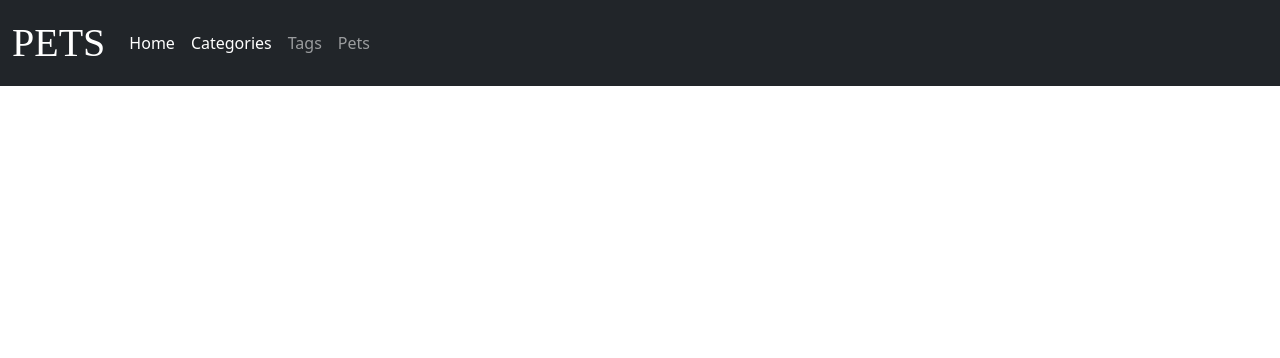
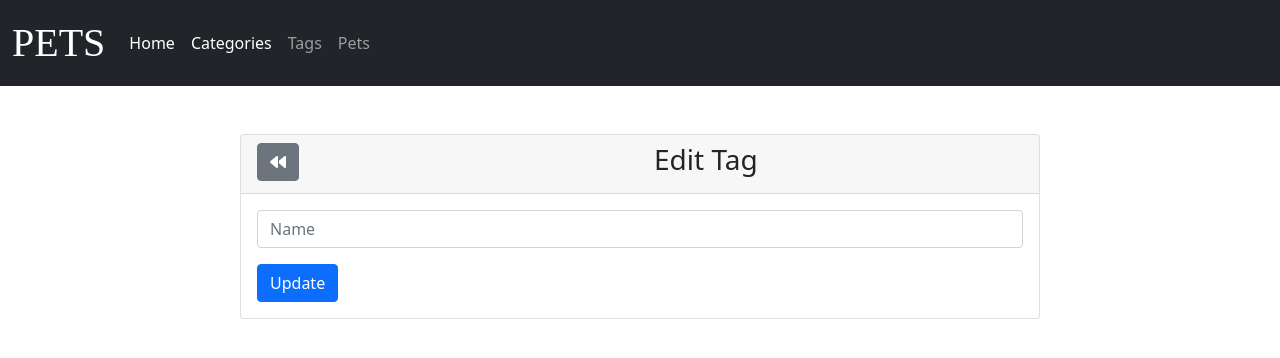
Before and after one commit to Diego-18/pets, a React (Vite) app: page /tag/1 in a window 1280 px wide. Shown: the top 358 px of the page. Built offline with nearby package versions, Linux system fonts and the light colour scheme; no server answers; a web font is replaced by a local one.

Commit message:
📦 NEW: add tag component
** Add Categories component
    - Form (Create and Edit)
    - List (Show)
** Add Style for component

```diff
--- a/src/App.jsx
+++ b/src/App.jsx
@@ -5,6 +5,8 @@ import Home from './components/Home/Home.jsx'
 
 import Categories from './components/Categories/Categories.jsx'
 import FormCategories from './components/Categories/FormCategories.jsx'
+import Tags from './components/Tags/Tags.jsx'
+import FormTags from './components/Tags/FormTags.jsx'
 
 import './App.css'
 
@@ -19,6 +21,10 @@ function App() {
           <Route exact path="/category" element={<FormCategories opc="add" />} />
           <Route exact path="/category/:id" element={<FormCategories opc="edit"/>} />
 
+          <Route exact path="/tags" element={<Tags />} />
+          <Route exact path="/tag" element={<FormTags opc="add" />} />
+          <Route exact path="/tag/:id" element={<FormTags opc="edit"/>} />
+
         </Routes>
       </BrowserRouter>
     </div>
--- /dev/null
+++ b/src/components/Tags/FormTags.jsx
@@ -0,0 +1,103 @@
+import axios from "axios";
+import React, { useState, useEffect } from "react";
+import { useNavigate, useParams } from "react-router-dom";
+import Title from "../Title/Title";
+
+const endpoint = 'http://localhost:8000/api/tag/'
+
+export default function FormTags(props){
+    const [name, setName] = useState("")
+    const navigate = useNavigate()
+    const { id } = useParams()
+
+    const updateTag = async (e) => {
+        e.preventDefault()
+        await axios.put(`${endpoint}${id}`, {
+            name: name
+        });
+        navigate('/tags')
+    }
+
+    const addTag = async (e) => {
+        e.preventDefault()
+        await axios.post(endpoint, { name: name })
+        navigate('/tags')
+    }
+
+    const Back = () => {
+        navigate('/tags')
+    }
+
+    if (props.opc === 'edit') {
+        useEffect(() => {
+            const getTagById = async () => {
+                const response = await axios.get(`${endpoint}${id}`);
+                setName(response.data.data[0].name)
+            }
+            getTagById()
+        }, [])
+    }
+
+    return(
+        <div className='container'>
+            <div className="cstm-card card mt-5 mb-5">
+                <div className="card-header">
+                    <div className="row">
+                        <div className="col-md-2">
+                            <button onClick={Back} className="btn btn-secondary">
+                                <i class="fa-solid fa-backward"></i>
+                            </button>
+                        </div>
+
+                        <div className="col-md-10">
+                            {props.opc === 'edit' ? (
+                                <Title title="Edit Tag" size="h3"/>
+                            ) : (
+                                <Title title="New Tag" size="h3"/>
+
+                            )}
+                        </div>
+                    </div>
+
+                </div>
+                <div className="card-body">
+                {props.opc === 'edit' ? (
+                    <form onSubmit={updateTag}>
+                        <div className="row">
+                            <div className='col-12'>
+                                <div className='mb-3'>
+                                    <input
+                                        value={name}
+                                        onChange={(e) => setName(e.target.value)}
+                                        type='text'
+                                        className='form-control'
+                                        placeholder='Name'
+                                    />
+                                </div>
+                            </div>
+                        </div>
+                        <button type='submit' className='btn btn-primary'>Update</button>
+                    </form>
+                ) : (
+                    <form onSubmit={addTag}>
+                        <div className="row">
+                            <div className='col-12'>
+                                <div className='mb-3'>
+                                    <input
+                                        value={name}
+                                        onChange={(e) => setName(e.target.value)}
+                                        type='text'
+                                        className='form-control'
+                                        placeholder='Name'
+                                    />
+                                </div>
+                            </div>
+                        </div>
+                        <button type='submit' className='btn btn-primary'>Save</button>
+                    </form>
+                )}
+                </div>
+            </div>
+        </div>
+    )
+}
--- /dev/null
+++ b/src/components/Tags/ListTags.jsx
@@ -0,0 +1,68 @@
+import { useEffect, useState } from "react";
+import axios from "axios";
+import { Link } from "react-router-dom";
+
+const endpoint = "http://localhost:8000/api";
+
+export default function ListTags(props) {
+	const [tags, setTags] = useState([]);
+
+    useEffect(() => {
+		getAllTags();
+	}, []);
+
+	const getAllTags = async () => {
+		const response = await axios.get(`${endpoint}/tags`);
+		setTags(response.data.data);
+	};
+
+	const deleteTag = async id => {
+		await axios.delete(`${endpoint}/tag/${id}`);
+		getAllTags();
+	};
+
+	return (
+		<div className="container text-center">
+			<div className="btn-new">
+				<Link to="/tag" className="btn btn-success mt-3 mb-3">
+					<i className="fa fa-plus" aria-hidden="true" />
+				</Link>
+			</div>
+			<table className="table table-striped caption-top align-middle">
+                <caption>List of {props.component}</caption>
+				<thead className="bg-primary text-white">
+					<tr>
+						<th>#</th>
+						<th>Name</th>
+						<th>Operations</th>
+					</tr>
+				</thead>
+				<tbody>
+					{tags.map(tag => (
+						<tr key={tag.id}>
+							<td> {tag.id} </td>
+							<td> {tag.name} </td>
+							<td>
+								<Link
+									to={`/tag/${tag.id}`}
+									className="btn btn-warning m-3"
+								>
+									<i className="fa-solid fa-file-pen" />
+								</Link>
+								<button
+									onClick={() => deleteTag(tag.id)}
+									className="btn btn-danger"
+								>
+									<i
+										className="fa fa-trash"
+										aria-hidden="true"
+									/>
+								</button>
+							</td>
+						</tr>
+					))}
+				</tbody>
+			</table>
+		</div>
+	);
+}
--- /dev/null
+++ b/src/components/Tags/Tags.css
@@ -0,0 +1,12 @@
+.btn-new {
+    float: right;
+}
+
+.card-label {
+    text-align: center;
+}
+
+.cstm-card {
+    width: 50rem;
+    margin: 0 auto;
+}
--- /dev/null
+++ b/src/components/Tags/Tags.jsx
@@ -0,0 +1,23 @@
+import Title from '../Title/Title';
+import ListTags from './ListTags';
+import './Tags.css';
+
+export default function Tags() {
+
+    const component = "Tags";
+
+    return (
+        <section className="categories mt-5">
+            <div className="container" >
+                <div className="card">
+                    <div className="card-header">
+                        <Title title={component} size="h1"/>
+                    </div>
+                    <div className="card-body">
+                        <ListTags component={component} />
+                    </div>
+                </div>
+            </div>
+        </section>
+    )
+}
```
